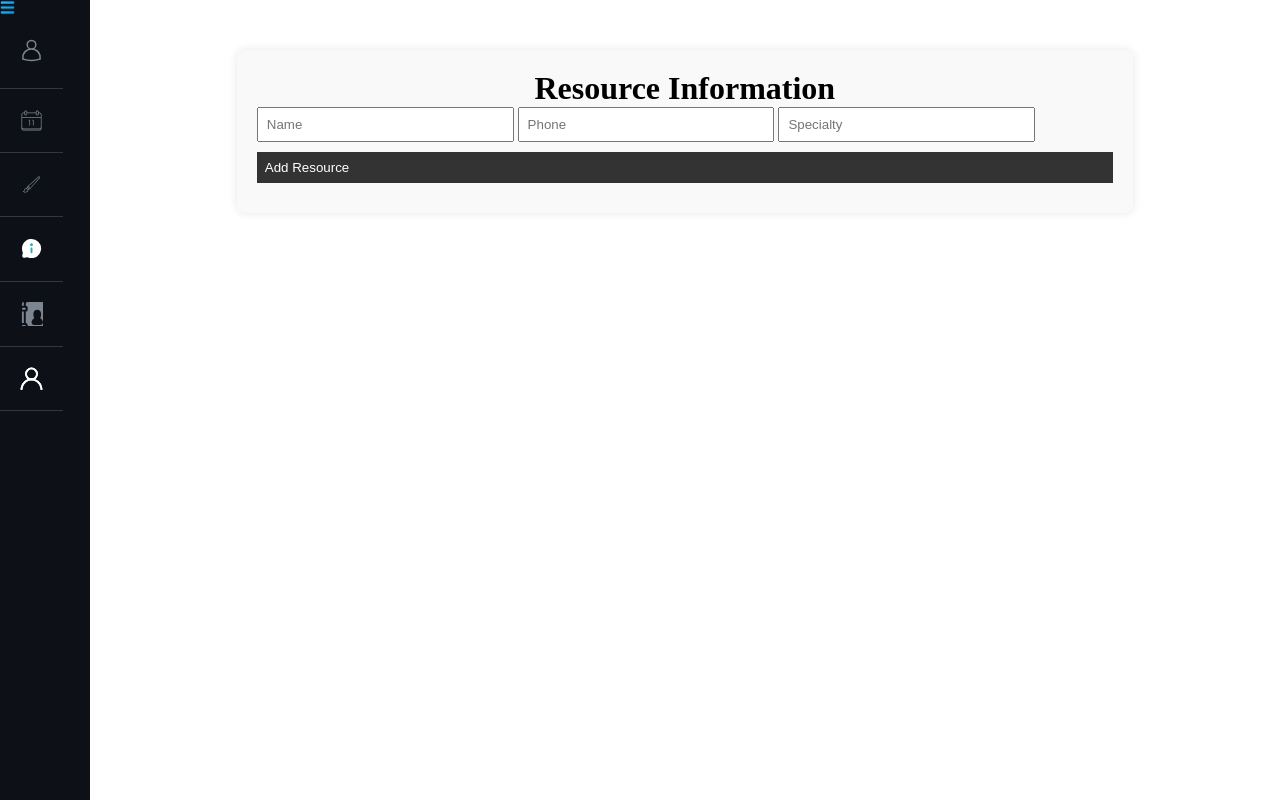
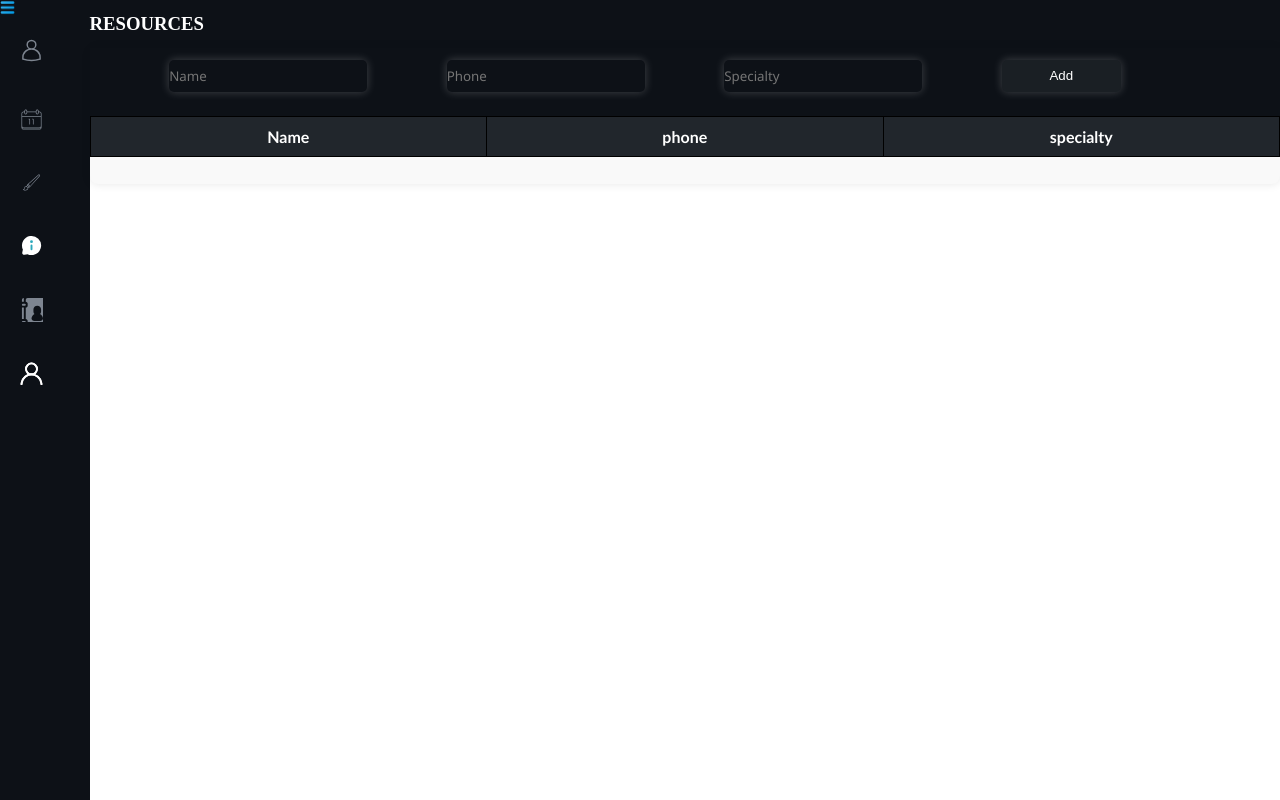
Before and after one commit to JaphethOndari/js-capstone, a PHP site: page /resources.html in a window 1280 px wide. Run offline with PHP 8.4, Linux system fonts and the light colour scheme; lists and menus that the app fills with data are empty.

Commit message:
js-changes

```diff
--- a/account.css
+++ b/account.css
@@ -31,7 +31,7 @@ background-color: #0d1117;
 justify-content: center;
 gap: 7.5px;
 height: 100dvh;
-margin-bottom: 400px;
+margin-bottom: 100%;
 }
 
 .value {
@@ -45,8 +45,6 @@ gap: 10px;
 cursor: pointer;
 transition: all 0.2s ease;
 font-size: medium;
-border-bottom: 10px white;
-border-bottom: 1px solid rgb(55, 55, 55) ;
 }
 
 .value:not(:active):hover,
--- a/pending.css
+++ b/pending.css
@@ -38,8 +38,6 @@ gap: 10px;
 cursor: pointer;
 transition: all 0.2s ease;
 font-size: medium;
-border-bottom: 10px white;
-border-bottom: 1px solid rgb(55, 55, 55) ;
 }
 
 .value:not(:active):hover,
--- a/resources.css
+++ b/resources.css
@@ -8,13 +8,6 @@
     display: flex;
     flex-direction: row;
   }
-  nav {
-    width: 30%;
-    gap: 500px;
-    border-bottom: 100px;
-
-  }
-
   a {
     text-decoration: none;
     color: black;
@@ -40,8 +33,6 @@ gap: 10px;
 cursor: pointer;
 transition: all 0.2s ease;
 font-size: medium;
-border-bottom: 10px white;
-border-bottom: 1px solid rgb(55, 55, 55) ;
 }
 
 .value:not(:active):hover,
@@ -101,58 +92,118 @@ width: 23px;
 .dis6{
     display: none;
 }
+.head{
+  width: 100%;
+  justify-content: start;
+  background-color: #0d1117;
+  height: 6dvh;
+  display: flex;
+  align-items: center;
+  justify-content: start;
+  color: white;
 
+}
+.ctn{
+width: 93%;
+align-items: center;
+  /* justify-content: center; */
+  display: flex;
+  flex-direction: column;
+}
 .container {
-  width: 70%;
-  margin: 50px auto;
-  padding: 20px;
+  width: 100%;
+  align-items: center;
+  justify-content: center;
+  display: flex;
   background-color: #f9f9f9;
   border-radius: 8px;
   box-shadow: 0 0 10px rgba(0, 0, 0, 0.1);
   height: fit-content;
+  top: 5%;
 }
+.complete{
+  height: 17dvh;
+  width: 100%;
 
+}
+.form{
+  display: flex;
+  flex-direction: column;
+  height: 50%;
+ padding-top: 1%;
+ background-color: #0d1117;
+}
 h1 {
   text-align: center;
 }
-#mechanic_form{
+.tmain{
   display: flex;
   flex-direction: row;
   width: 100%;
+  justify-content: space-between;
+  justify-content: space-evenly;
+
+}
+ input{
+  width: 100%;
+  display: flex;
+  padding: auto;
+  border: none;
+  /* border-bottom: 1px solid grey;
+  border-left: 1px solid grey; */
+  outline: none;
+  font-family: 'Segoe UI', Tahoma, Geneva, Verdana, sans-serif;
+  background-color: rgb(235, 235, 235);
+  box-shadow: 0 0 10px rgba(255, 255, 255, 0.215);
+  border-radius: 5px;
+  height: 4dvh;
+  background-color: #0d1117;
+  color: #f9f9f9;
+}
+form label{
+  display: inline;
+  gap: 20px;
+}
+.bt1{
+  width: 100%;
+  align-items: center;
+  justify-content: center;
+  display: flex;
+  height: 40%;
+}
+.smb{
+  width: 10%;
+  border: none;
+  color: white;
+  font-family: Arial, Helvetica, sans-serif;
+  background-color: #1a1f24;
+  border-radius: 5px;
+}
+#table{
+  /* display: none; */
+  width: 100%;
+  height: auto;
+  align-items: center;
+  justify-content: center;
+  /* display: flex; */
+  border: #0d1117 1px solid;
+
+}
+tr{
+  width: 100%;
+  border: #000000 1px solid;
+}
+table,
+th,
+td {
+    border: 1px solid rgb(0, 0, 0);
+    border-collapse: collapse;
+    font-family: 'Trebuchet MS', 'Lucida Sans Unicode', 'Lucida Grande', 'Lucida Sans';
+    padding: 10px;
 }
 
-form input {
-  /* display: flex; */
-  flex-direction: row;
-  margin-bottom: 10px;
-  width: 30%;
-  padding: 8px;
-  /* box-sizing: border-box; */
+th {
+    width: 20%;
+    background-color: #21262c;
+    color: white;
 }
- form button {
-  display: flex;
-  flex-direction: row;
-  margin-bottom: 10px;
-  width: 100%;
-  padding: 8px;
-  box-sizing: border-box;
-}
-
-form button {
-  background-color: #333;
-  color: white;
-  border: none;
-  cursor: pointer;
-}
-
-form button:hover {
-  background-color: #464646;
-}
-
-#mechanic-list {
-  margin-top: 20px;
-  font-family: Georgia, 'Times New Roman', Times, serif;
-  list-style: none;
-  display: none;
-  flex-direction: column;
-}
--- a/resources.html
+++ b/resources.html
@@ -10,9 +10,9 @@
 
 <body>
 
-  <div class="input" id="input" >
+  <div class="input" id="input">
     <div class="icon">
-      <img src="imgs/interface.png" style="width: 15px; top: 20px;" >
+      <img src="imgs/interface.png" style="width: 15px; top: 20px;">
     </div>
     <div class="menu">
       <div class="dis">
@@ -27,7 +27,7 @@
           <path fill="#7D8590"
             d="m1.5 13v1a.5.5 0 0 0 .3379.4731 18.9718 18.9718 0 0 0 6.1621 1.0269 18.9629 18.9629 0 0 0 6.1621-1.0269.5.5 0 0 0 .3379-.4731v-1a6.5083 6.5083 0 0 0 -4.461-6.1676 3.5 3.5 0 1 0 -4.078 0 6.5083 6.5083 0 0 0 -4.461 6.1676zm4-9a2.5 2.5 0 1 1 2.5 2.5 2.5026 2.5026 0 0 1 -2.5-2.5zm2.5 3.5a5.5066 5.5066 0 0 1 5.5 5.5v.6392a18.08 18.08 0 0 1 -11 0v-.6392a5.5066 5.5066 0 0 1 5.5-5.5z">
           </path>
-        </svg >
+        </svg>
         <div class="dis1">
           Dashboard
         </div>
@@ -37,7 +37,9 @@
       <button class="value">
         <svg id="Line" viewBox="0 0 32 32" xmlns="http://www.w3.org/2000/svg">
           <path fill="#7D8590" id="XMLID_1646_"
-            d=" M12,15.5c0-0.276,0.224-0.5,0.5-0.5H13c0.552,0,1,0.448,1,1v6.5c0,0.276-0.224,0.5-0.5,0.5 S13,22.776,13,22.5V16h-0.5C12.224,16,12,15.776,12,15.5z M17.5,16H18v6.5c0,0.276,0.224,0.5,0.5,0.5s0.5-0.224,0.5-0.5V16 c0-0.552-0.448-1-1-1h-0.5c-0.276,0-0.5,0.224-0.5,0.5C17,15.776,17.224,16,17.5,16z M30,8v19c0,1.657-1.343,3-3,3H5 c-1.657,0-3-1.343-3-3V8c0-1.657,1.343-3,3-3h1V4c0-1.105,0.895-2,2-2c1.105,0,2,0.895,2,2v1h12V4c0-1.105,0.895-2,2-2 c1.105,0,2,0.895,2,2v1h1C28.657,5,30,6.343,30,8z M23,7c0,0.551,0.449,1,1,1s1-0.449,1-1V4c0-0.551-0.449-1-1-1s-1,0.449-1,1V7z M7,7c0,0.551,0.449,1,1,1s1-0.449,1-1V4c0-0.551-0.449-1-1-1S7,3.449,7,4V7z M28.976,27.242C28.447,27.708,27.76,28,27,28H5 c-0.76,0-1.447-0.292-1.976-0.758C3.145,28.229,3.98,29,5,29h22C28.02,29,28.855,28.229,28.976,27.242z M29,12H3v13 c0,1.103,0.897,2,2,2h22c1.103,0,2-0.897,2-2V12z M29,8c0-1.103-0.897-2-2-2h-1v1c0,1.105-0.895,2-2,2c-1.105,0-2-0.895-2-2V6H10v1 c0,1.105-0.895,2-2,2C6.895,9,6,8.105,6,7V6H5C3.897,6,3,6.897,3,8v3h26V8z"></path> </svg>
+            d=" M12,15.5c0-0.276,0.224-0.5,0.5-0.5H13c0.552,0,1,0.448,1,1v6.5c0,0.276-0.224,0.5-0.5,0.5 S13,22.776,13,22.5V16h-0.5C12.224,16,12,15.776,12,15.5z M17.5,16H18v6.5c0,0.276,0.224,0.5,0.5,0.5s0.5-0.224,0.5-0.5V16 c0-0.552-0.448-1-1-1h-0.5c-0.276,0-0.5,0.224-0.5,0.5C17,15.776,17.224,16,17.5,16z M30,8v19c0,1.657-1.343,3-3,3H5 c-1.657,0-3-1.343-3-3V8c0-1.657,1.343-3,3-3h1V4c0-1.105,0.895-2,2-2c1.105,0,2,0.895,2,2v1h12V4c0-1.105,0.895-2,2-2 c1.105,0,2,0.895,2,2v1h1C28.657,5,30,6.343,30,8z M23,7c0,0.551,0.449,1,1,1s1-0.449,1-1V4c0-0.551-0.449-1-1-1s-1,0.449-1,1V7z M7,7c0,0.551,0.449,1,1,1s1-0.449,1-1V4c0-0.551-0.449-1-1-1S7,3.449,7,4V7z M28.976,27.242C28.447,27.708,27.76,28,27,28H5 c-0.76,0-1.447-0.292-1.976-0.758C3.145,28.229,3.98,29,5,29h22C28.02,29,28.855,28.229,28.976,27.242z M29,12H3v13 c0,1.103,0.897,2,2,2h22c1.103,0,2-0.897,2-2V12z M29,8c0-1.103-0.897-2-2-2h-1v1c0,1.105-0.895,2-2,2c-1.105,0-2-0.895-2-2V6H10v1 c0,1.105-0.895,2-2,2C6.895,9,6,8.105,6,7V6H5C3.897,6,3,6.897,3,8v3h26V8z">
+          </path>
+        </svg>
 
         </path>
 
@@ -61,10 +63,15 @@
       </button>
     </a>
     <a href="staff.html">
-      <button class="value" >
+      <button class="value">
         <svg fill="none" viewBox="0 0 24 25" xmlns="http://www.w3.org/2000/svg">
           <path clip-rule="evenodd"
-          d="M19.08,4.93a10,10,0,0,0-8.69-2.8h0A10,10,0,0,0,3,16.25l-.63,3.06a2,2,0,0,0,.55,1.82,2,2,0,0,0,1.82.54l3.06-.62A10,10,0,0,0,12,22a9.62,9.62,0,0,0,1.84-.17,10,10,0,0,0,5.24-16.9Z" style="fill: #ffffff;"></path><path id="secondary" d="M12,17a1,1,0,0,1-1-1V12a1,1,0,0,1,2,0v4A1,1,0,0,1,12,17ZM12,6.5A1.5,1.5,0,1,0,13.5,8,1.5,1.5,0,0,0,12,6.5Z" style="fill: #2ca9bc;"></path></svg>
+            d="M19.08,4.93a10,10,0,0,0-8.69-2.8h0A10,10,0,0,0,3,16.25l-.63,3.06a2,2,0,0,0,.55,1.82,2,2,0,0,0,1.82.54l3.06-.62A10,10,0,0,0,12,22a9.62,9.62,0,0,0,1.84-.17,10,10,0,0,0,5.24-16.9Z"
+            style="fill: #ffffff;"></path>
+          <path id="secondary"
+            d="M12,17a1,1,0,0,1-1-1V12a1,1,0,0,1,2,0v4A1,1,0,0,1,12,17ZM12,6.5A1.5,1.5,0,1,0,13.5,8,1.5,1.5,0,0,0,12,6.5Z"
+            style="fill: #2ca9bc;"></path>
+        </svg>
         </path>
         </svg>
         <div class="dis4">
@@ -77,7 +84,7 @@
         <svg fill="none" viewBox="0 0 24 25" xmlns="http://www.w3.org/2000/svg">
           <path
             d=" M2.016 28v2.016q0 0.832 0.576 1.408t1.408 0.576v-4h-1.984zM2.016 25.024q0 0.384 0.288 0.704t0.704 0.288h1.984q0.416 0 0.704-0.288t0.32-0.704-0.32-0.704-0.704-0.32h-1.984q-0.416 0-0.704 0.32t-0.288 0.704zM2.016 22.016h1.984v-12h-1.984v12zM2.016 7.008q0 0.416 0.288 0.704t0.704 0.288h1.984q0.416 0 0.704-0.288t0.32-0.704-0.32-0.704-0.704-0.288h-1.984q-0.416 0-0.704 0.288t-0.288 0.704zM2.016 4h1.984v-4q-0.832 0-1.408 0.608t-0.576 1.408v1.984zM6.016 28v2.016q0 0.832 0.576 1.408t1.408 0.576h20q0.832 0 1.408-0.576t0.608-1.408v-28q0-0.832-0.608-1.408t-1.408-0.608h-20q-0.832 0-1.408 0.608t-0.576 1.408v1.984q0.8 0 1.408 0.608t0.576 1.408v1.984q0 0.832-0.576 1.44t-1.408 0.576v12q0.8 0 1.408 0.576t0.576 1.408v2.016q0 0.832-0.576 1.408t-1.408 0.576zM12 21.024q0.224-1.344 1.056-2.464t2.048-1.792q-1.088-1.152-1.088-2.752v-2.016q0-1.632 1.152-2.816t2.848-1.184 2.816 1.184 1.184 2.816v2.016q0 1.6-1.12 2.752 1.184 0.672 2.048 1.792t1.056 2.464q0 1.248-0.864 2.112t-2.144 0.864h-5.984q-1.248 0-2.144-0.864t-0.864-2.112z"
-            fill="#7D8590"  ></path>
+            fill="#7D8590"></path>
         </svg>
         <div class="dis5">
           Resources & contacts
@@ -86,34 +93,78 @@
     </a>
     <a href="account.html">
       <button class="value">
-        <svg viewBox="0 0 24 24" id="Layer_1" data-name="Layer 1" xmlns="http://www.w3.org/2000/svg" fill="#000000"><g id="SVGRepo_bgCarrier" stroke-width="0"></g><g id="SVGRepo_tracerCarrier" stroke-linecap="round" stroke-linejoin="round" stroke="#ffffff" stroke-width="1.104"><defs><style>.cls-1{fill:none;stroke:#ffffff;stroke-miterlimit:10;stroke-width:1.91px;}</style></defs><circle class="cls-1" cx="12" cy="7.25" r="5.73"></circle><path class="cls-1" d="M1.5,23.48l.37-2.05A10.3,10.3,0,0,1,12,13h0a10.3,10.3,0,0,1,10.13,8.45l.37,2.05"></path></g><g id="SVGRepo_iconCarrier"><defs><style>.cls-1{fill:none;stroke:#ffffff;stroke-miterlimit:10;stroke-width:1.91px;}</style></defs><circle class="cls-1" cx="12" cy="7.25" r="5.73"></circle><path class="cls-1" d="M1.5,23.48l.37-2.05A10.3,10.3,0,0,1,12,13h0a10.3,10.3,0,0,1,10.13,8.45l.37,2.05"></path></g></svg>
+        <svg viewBox="0 0 24 24" id="Layer_1" data-name="Layer 1" xmlns="http://www.w3.org/2000/svg" fill="#000000">
+          <g id="SVGRepo_bgCarrier" stroke-width="0"></g>
+          <g id="SVGRepo_tracerCarrier" stroke-linecap="round" stroke-linejoin="round" stroke="#ffffff"
+            stroke-width="1.104">
+            <defs>
+              <style>
+                .cls-1 {
+                  fill: none;
+                  stroke: #ffffff;
+                  stroke-miterlimit: 10;
+                  stroke-width: 1.91px;
+                }
+              </style>
+            </defs>
+            <circle class="cls-1" cx="12" cy="7.25" r="5.73"></circle>
+            <path class="cls-1" d="M1.5,23.48l.37-2.05A10.3,10.3,0,0,1,12,13h0a10.3,10.3,0,0,1,10.13,8.45l.37,2.05">
+            </path>
+          </g>
+          <g id="SVGRepo_iconCarrier">
+            <defs>
+              <style>
+                .cls-1 {
+                  fill: none;
+                  stroke: #ffffff;
+                  stroke-miterlimit: 10;
+                  stroke-width: 1.91px;
+                }
+              </style>
+            </defs>
+            <circle class="cls-1" cx="12" cy="7.25" r="5.73"></circle>
+            <path class="cls-1" d="M1.5,23.48l.37-2.05A10.3,10.3,0,0,1,12,13h0a10.3,10.3,0,0,1,10.13,8.45l.37,2.05">
+            </path>
+          </g>
+        </svg>
         <div class="dis6">
           Your Account
         </div>
       </button>
     </a>
   </div>
+  <div class="ctn">
+    <div class="head">
+      <header>
+        <h3>RESOURCES</h3>
+      </header>
+    </div>
     <div class="container">
-    <h1>Resource Information</h1>
-    <form id="mechanic-form">
-        <input type="text" id="name" placeholder="Name" required>
-        <input type="tel" id="phone" placeholder="Phone" required>
-        <input type="text" id="specialty" placeholder="Specialty" required>
-        <button type="submit">Add Resource</button>
-    </form>
-    <div id="mechanic-list">
-      <table>
+      <div class="complete">
+        <div class="form">
+          <div class="tmain">
+            <label> <input id="name" type="text" placeholder="Name"></label>
+            <label><input id="phone" type="tel" placeholder="Phone"></label>
+            <label> <input id="specialty" type="text" placeholder="Specialty"></label>
+            <input type="submit" value="Add" class="smb">
+            <span id="error"></span>
+          </div>
+          <div class="bt1">
+          </div>
+        </div>
+        <div id="tables">
+          <table id="table">
+            <thead>
               <tr>
-          <th>name<th/>
-          <th>phone<th/>
-          <th>specialty<th/>
-        <tr/>
-        <tr>
-          <td class="tname"></td>
-          <td class="tphone"></td>
-          <td class="tspecialty"></td>
+                <th>Name</th>
+                <th>phone</th>
+                <th>specialty</th>
               </tr>
+            </thead>
           </table>
+        </div>
+      </div>
+
     </div>
   </div>
   <script src="resources.js"></script>
--- a/schedule.css
+++ b/schedule.css
@@ -129,8 +129,6 @@ gap: 10px;
 cursor: pointer;
 transition: all 0.2s ease;
 font-size: medium;
-border-bottom: 10px white;
-border-bottom: 1px solid rgb(55, 55, 55) ;
 }
 
 .value:not(:active):hover,
--- a/schedule.html
+++ b/schedule.html
@@ -113,7 +113,6 @@
         </div>
     </div>
     <div id="eventModal" class="modal"></div>
-    <!-- <script src="index.js"></script> -->
     <script src="schedule.js"></script>
 </body>
 </html>
--- a/staff.css
+++ b/staff.css
@@ -74,8 +74,6 @@ gap: 10px;
 cursor: pointer;
 transition: all 0.2s ease;
 font-size: medium;
-border-bottom: 10px white;
-border-bottom: 1px solid rgb(55, 55, 55) ;
 }
 
 .value:not(:active):hover,
```
Also changed, not shown: dashboard.css (+3 -4 lines), resources.js (+35 -50 lines). Lines whose indentation alone changed are shown as unchanged.
